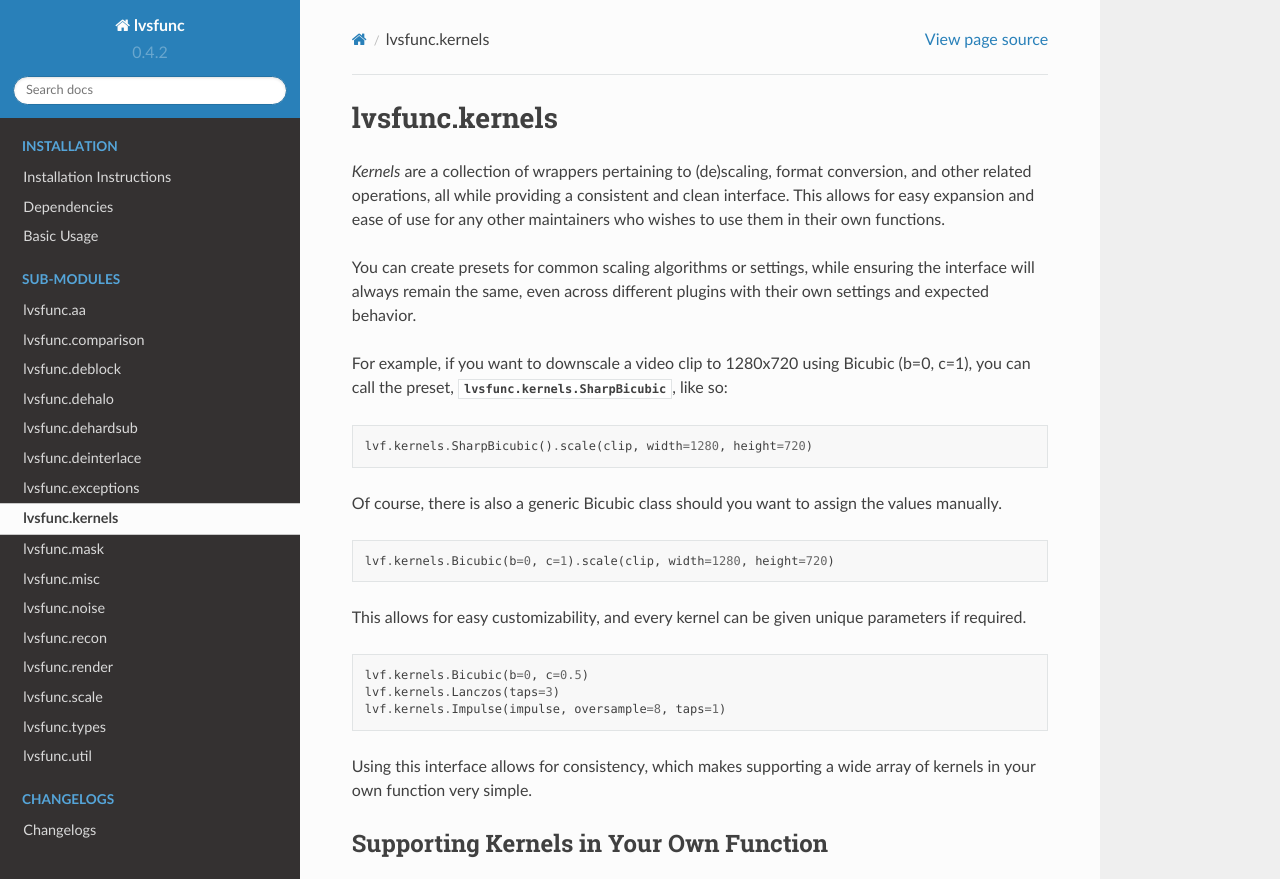
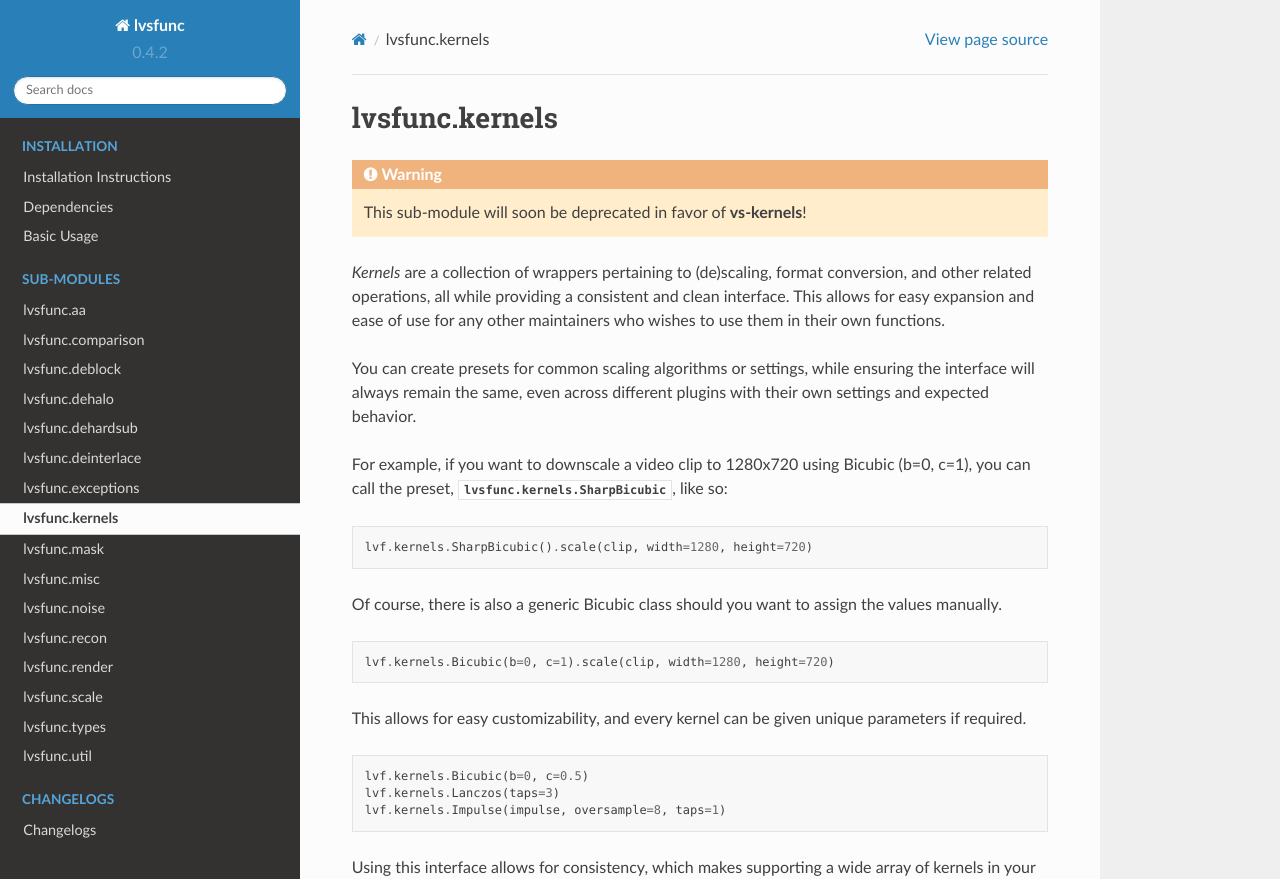
Before and after one commit to Jaded-Encoding-Thaumaturgy/lvsfunc, a Sphinx documentation site: the page built from docs/submodules/kernels.rst, in a window 1280 px wide and 900 px high, cut to the strip 0-879 px from the top of the window. Built offline with Sphinx 7.4.7 and the Read the Docs theme 2.0.0, drawn with Linux system fonts in a browser that asks for light colours.

Commit message:
kernels: deprecation warning

```diff
--- a/docs/submodules/kernels.rst
+++ b/docs/submodules/kernels.rst
@@ -1,5 +1,9 @@
 lvsfunc.kernels
 ---------------
+
+.. warning::
+
+    This sub-module will soon be deprecated in favor of **vs-kernels**!
 
 `Kernels` are a collection of wrappers pertaining to (de)scaling, format conversion, and other related operations,
 all while providing a consistent and clean interface.
```
